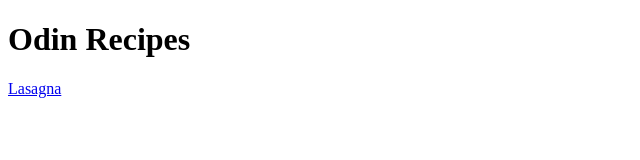
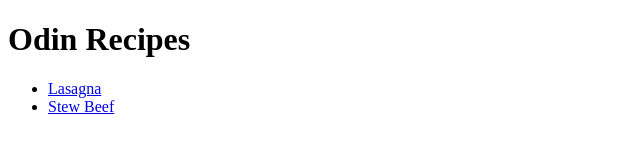
Before and after one commit to sup3rb0b/odin-recipes, a plain HTML site: page index.html in a window 1280 px wide. Shown: the whole page, without its empty margins (0-640 px from the left). Drawn offline with Linux system fonts and the light colour scheme.

Commit message:
No clue local

```diff
--- a/index.html
+++ b/index.html
@@ -7,7 +7,17 @@
     </head>
     <body>
         <h1>Odin Recipes</h1>
-        <a href="./recipes/lasagna.html" target="_blank" rel="noopener noreferrer">Lasagna</a>
+
+        <ul>
+            <li>
+                <a href="./recipes/lasagna.html" target="_blank" rel="noopener noreferrer">Lasagna</a>
+            </li>
+            <li>
+
+                <a href="./recipes/Stew_Beef.html" target="_blank" rel="noopener noreferrer">Stew Beef</a>
+            </li>
+        </ul>
+
 
 
     </body>
```
